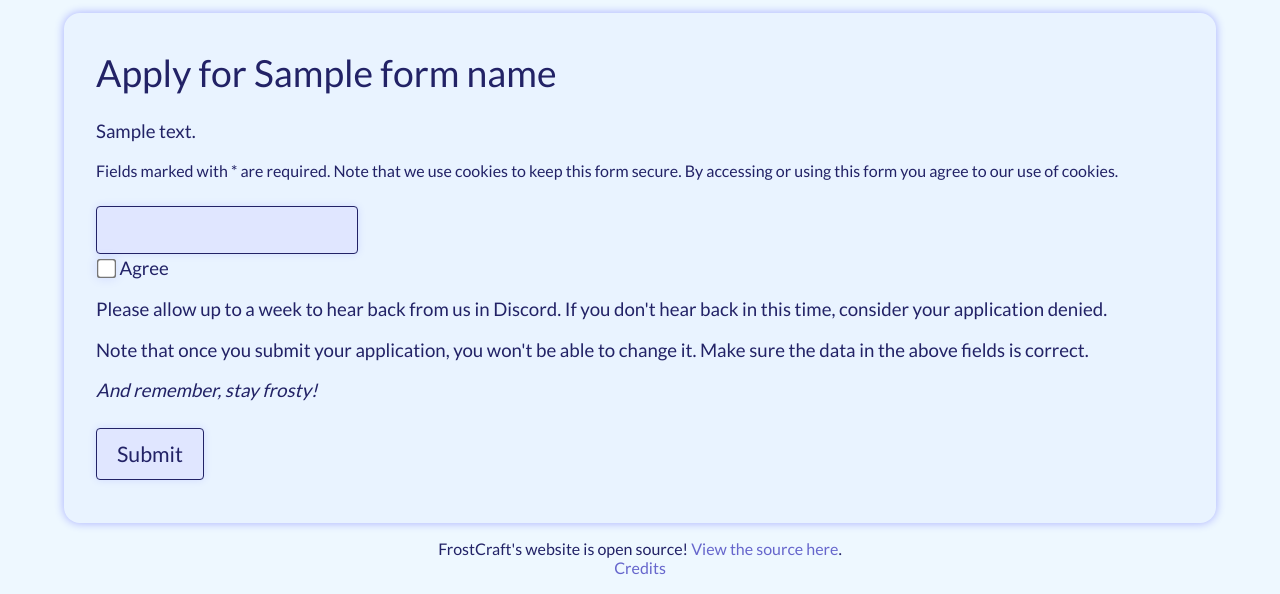
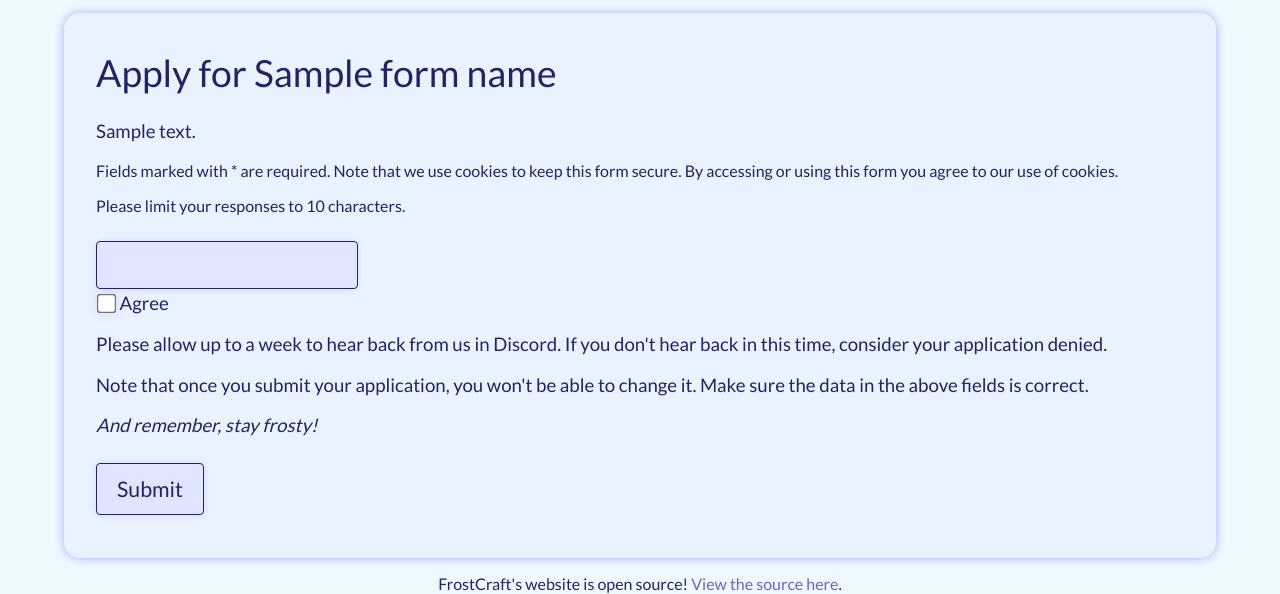
Before and after one commit to lekro/frostcraft-web, a Flask app: template web/templates/apply.html in a window 1280 px wide. Shown: the part 141-735 px from the top of the page. Run offline with Flask 2, Linux system fonts and the light colour scheme; the template is opened without the code that fills it: most values are stand-ins (such as "Sample title", 1, 10 or a date in 2020); form fields are guessed from the names that the template uses; parts of the project's set-up code (start-up, migrations or seed data) failed here and were passed over.

Commit message:
Add limit to fields. fix #11

```diff
--- a/web/forms.py
+++ b/web/forms.py
@@ -2,7 +2,7 @@ from flask_wtf import FlaskForm, RecaptchaField
 from wtforms import StringField, BooleanField, SubmitField, TextAreaField,\
         IntegerField, RadioField, Field
 from wtforms.widgets import HiddenInput
-from wtforms.validators import DataRequired
+from wtforms.validators import DataRequired, Length
 
 
 class SectionField(Field):
@@ -43,7 +43,7 @@ def make_form(config, use_recaptcha=True):
     F.submit = SubmitField('Apply!')
     for field in config['fields']:
 
-        validators = []
+        validators = [Length(max=config['max-length'])]
         if 'required' in field and field['required']:
             validators.append(DataRequired())
 
--- a/web/routes.py
+++ b/web/routes.py
@@ -278,7 +278,8 @@ def apply(name):
 
         return render_template('apply.html', form=form,
                                form_name=application['name'],
-                               form_description=application['description'])
+                               form_description=application['description'],
+                               response_limit=application['max-length'])
     else:
         abort(404)
 
--- a/web/templates/apply.html
+++ b/web/templates/apply.html
@@ -14,6 +14,11 @@
 Note that we use cookies to keep this form secure.
 By accessing or using this form you agree to our
 use of cookies.
+</p>
+
+<p>
+Please limit your responses to {{ response_limit }}
+characters.
 </p>
 
 </div>
```
